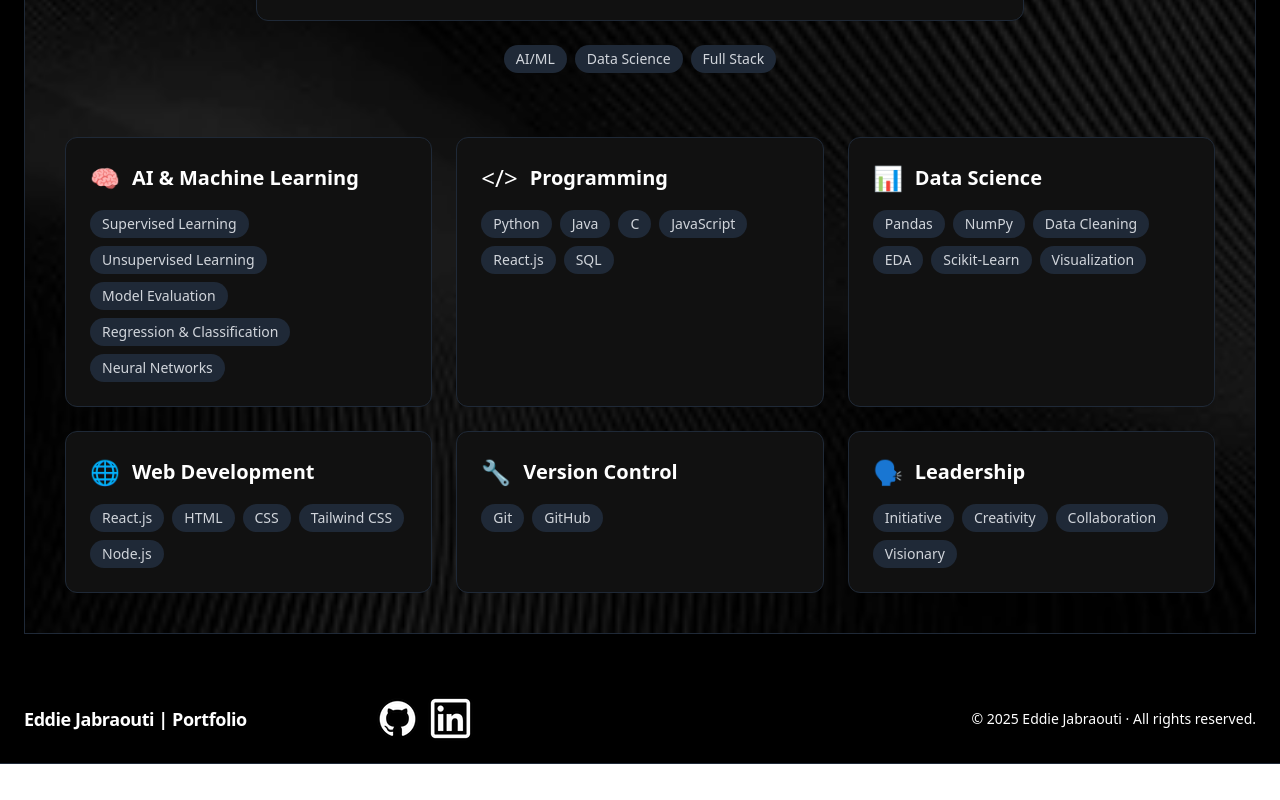
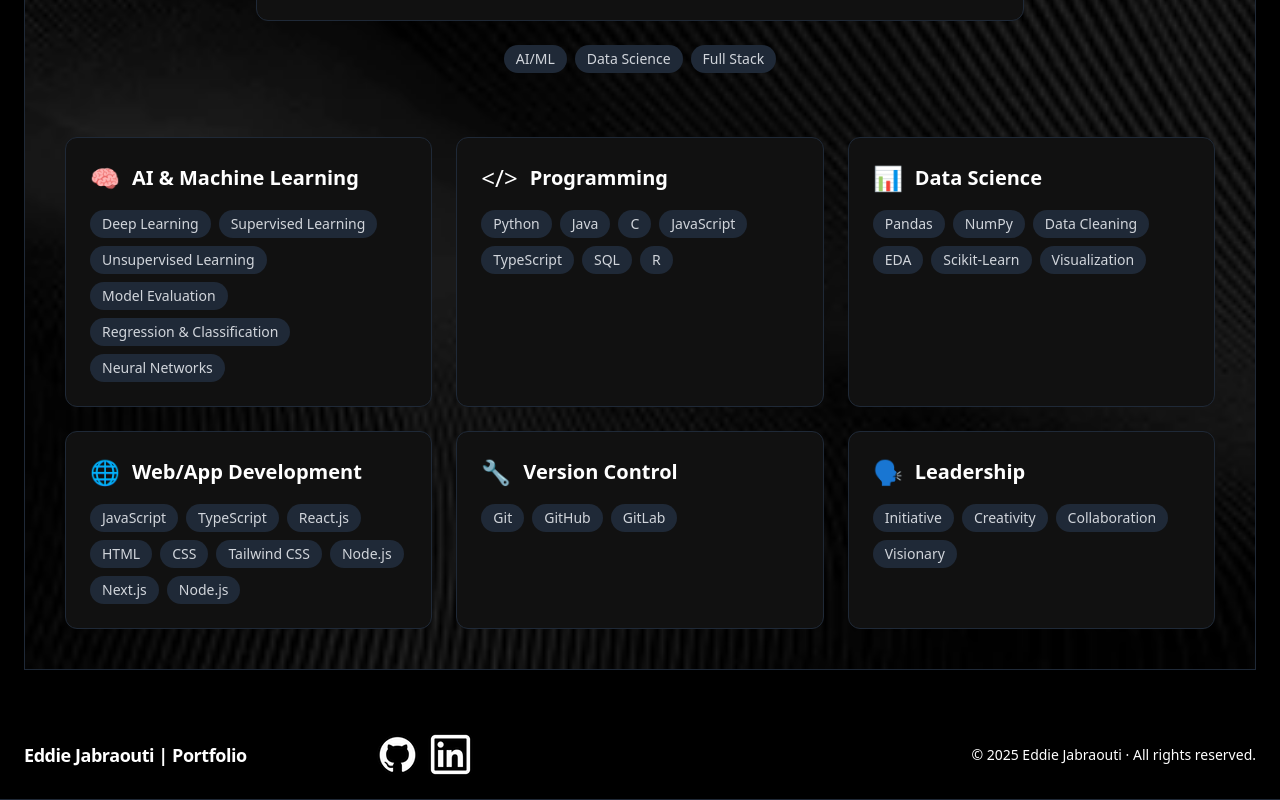
Before and after one commit to EddieJabraouti/Portfolio-2025, a React (Vite) app: page /about in a window 1280 px wide. Shown: the part 646-1446 px from the top of the page. Before the commit the page ends 1410 px from the top, so only its background shows below. Built offline with nearby package versions, Linux system fonts and the light colour scheme.

Commit message:
changing up some of the cards in the about me

```diff
--- a/src/pages/About.jsx
+++ b/src/pages/About.jsx
@@ -57,6 +57,7 @@ const About = () => {
               </div>
               <div className="flex flex-wrap gap-2 text-sm">
                 {[
+                  "Deep Learning",
                   "Supervised Learning",
                   "Unsupervised Learning",
                   "Model Evaluation",
@@ -74,7 +75,7 @@ const About = () => {
                 <h3 className="text-xl font-semibold">Programming</h3>
               </div>
               <div className="flex flex-wrap gap-2 text-sm">
-                {["Python", "Java", "C", "JavaScript", "React.js", "SQL"].map(lang => (
+                {["Python", "Java", "C", "JavaScript", "TypeScript", "SQL", "R"].map(lang => (
                   <span key={lang} className="bg-gray-800 px-3 py-1 rounded-full text-gray-300">{lang}</span>
                 ))}
               </div>
@@ -95,10 +96,10 @@ const About = () => {
             <div className="bg-[#111] p-6 rounded-xl border border-gray-800">
               <div className="flex items-center gap-3 mb-4">
                 <span className="text-2xl">🌐</span>
-                <h3 className="text-xl font-semibold">Web Development</h3>
+                <h3 className="text-xl font-semibold">Web/App Development</h3>
               </div>
               <div className="flex flex-wrap gap-2 text-sm">
-                {["React.js", "HTML", "CSS", "Tailwind CSS", "Node.js"].map(skill => (
+                {["JavaScript","TypeScript", "React.js", "HTML", "CSS", "Tailwind CSS", "Node.js", "Next.js", "Node.js"].map(skill => (
                   <span key={skill} className="bg-gray-800 px-3 py-1 rounded-full text-gray-300">{skill}</span>
                 ))}
               </div>
@@ -110,7 +111,7 @@ const About = () => {
                 <h3 className="text-xl font-semibold">Version Control</h3>
               </div>
               <div className="flex flex-wrap gap-2 text-sm">
-                {["Git", "GitHub"].map(tool => (
+                {["Git", "GitHub", "GitLab"].map(tool => (
                   <span key={tool} className="bg-gray-800 px-3 py-1 rounded-full text-gray-300">{tool}</span>
                 ))}
               </div>
--- a/src/pages/Home.jsx
+++ b/src/pages/Home.jsx
@@ -103,7 +103,7 @@ const Home = () => {
           <h3 className="text-xl font-semibold">Version Control</h3>
         </div>
         <div className="flex flex-wrap gap-2 text-sm">
-          {["Git", "GitHub"].map(tool => (
+          {["Git", "GitHub", "GitLab"].map(tool => (
             <span key={tool} className="bg-gray-800 px-3 py-1 rounded-full text-gray-300">{tool}</span>
           ))}
         </div>
```
